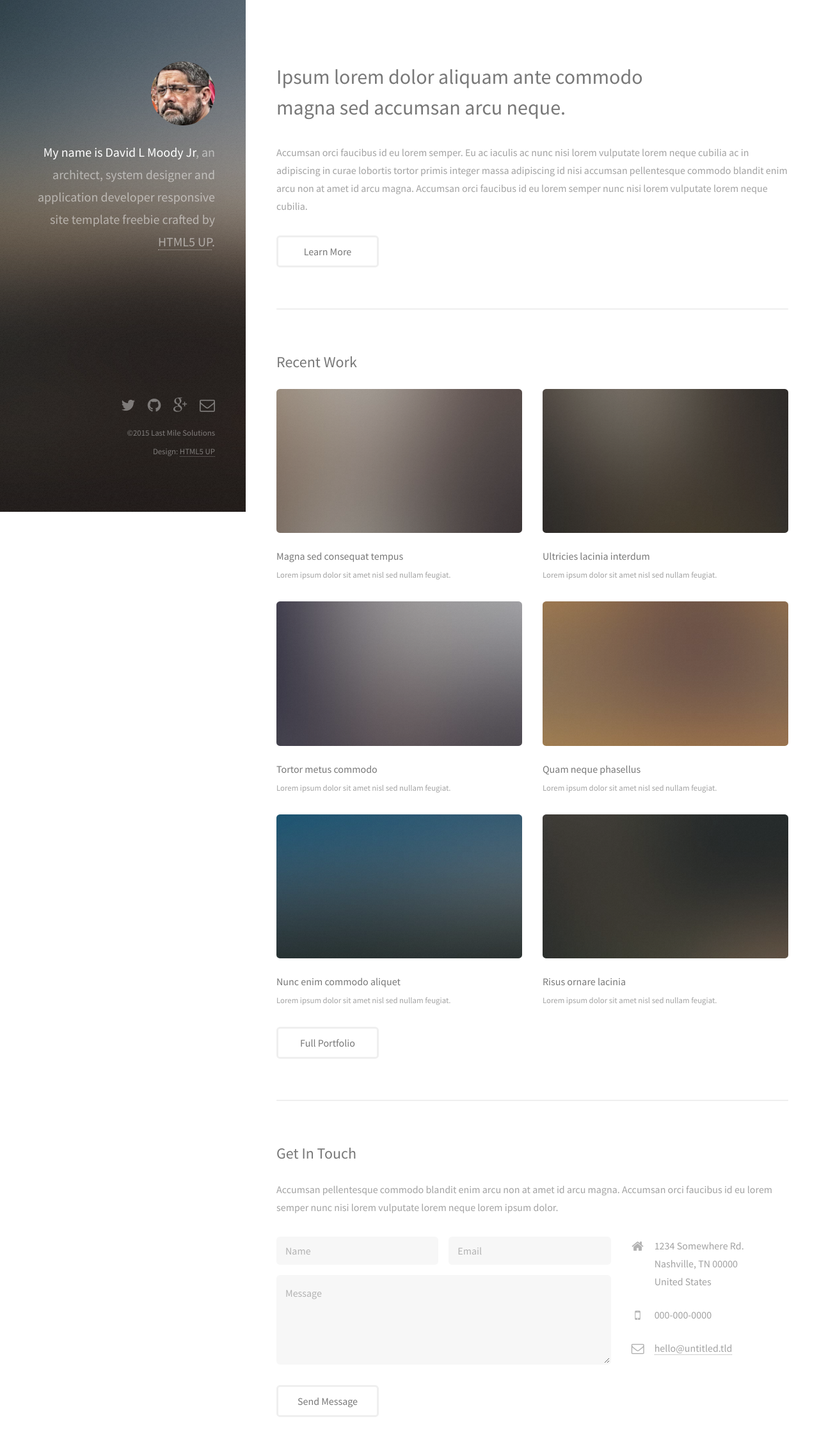
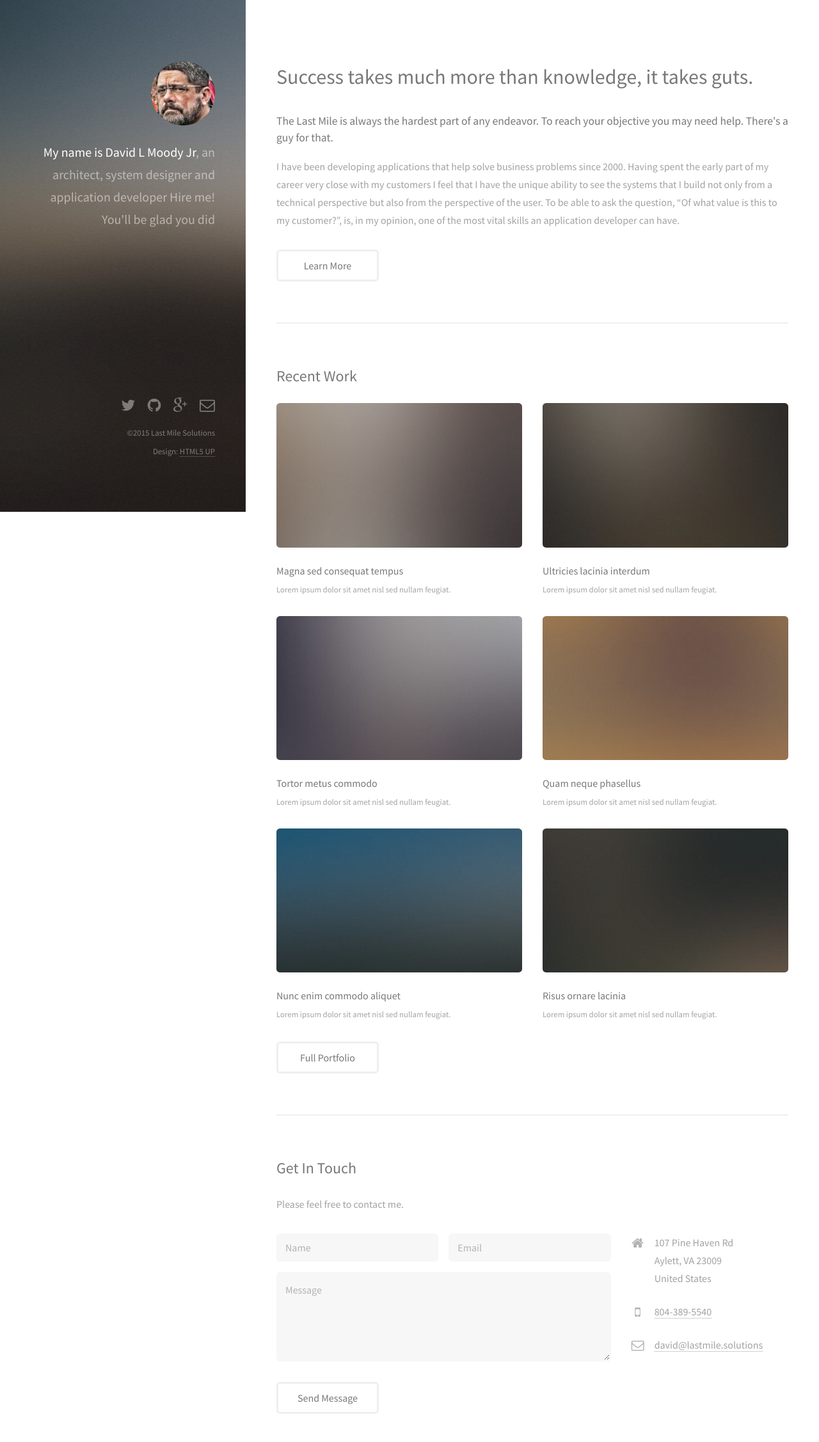
Before and after one commit to dlmoody/dlmoody.github.io, a website: page index.html in a window 1280 px wide. Shown: the whole page at 64% size. Drawn offline with Linux system fonts and the light colour scheme.

Commit message:
added some more text, got the contact info straight

```diff
--- a/index.html
+++ b/index.html
@@ -28,8 +28,9 @@
 			<header id="header">
 				<a href="#" class="image avatar"><img src="images/Dave.jpeg" alt="" /></a>
 				<h1><strong>My name is David L Moody Jr</strong>, an architect, system designer and application developer<br />
-				responsive site template freebie<br />
-				crafted by <a href="http://html5up.net">HTML5 UP</a>.</h1>
+				Hire me!<br />
+				You'll be glad you did</h1>
+
 			</header>
 
 		<!-- Main -->
@@ -38,10 +39,15 @@
 				<!-- One -->
 					<section id="one">
 						<header class="major">
-							<h2>Ipsum lorem dolor aliquam ante commodo<br />
-							magna sed accumsan arcu neque.</h2>
+							<h2>Success takes much more than knowledge, it takes guts.</h2>
+							<h4>The Last Mile is always the hardest part of any endeavor. To reach your objective you may need help. There's a guy for that.<h4>
 						</header>
-						<p>Accumsan orci faucibus id eu lorem semper. Eu ac iaculis ac nunc nisi lorem vulputate lorem neque cubilia ac in adipiscing in curae lobortis tortor primis integer massa adipiscing id nisi accumsan pellentesque commodo blandit enim arcu non at amet id arcu magna. Accumsan orci faucibus id eu lorem semper nunc nisi lorem vulputate lorem neque cubilia.</p>
+						<p>
+							I have been developing applications that help solve business problems since 2000. Having spent the early part of my career very close with my customers
+							I feel that I have the unique ability to see the systems that I build not only from a technical perspective but also from the
+							perspective of the user. To be able to ask the question, “Of what value is this to my customer?”, is, in my opinion, one of
+							the most vital skills an application developer can have.
+						</p>
 						<ul class="actions">
 							<li><a href="#" class="button">Learn More</a></li>
 						</ul>
@@ -90,7 +96,10 @@
 				<!-- Three -->
 					<section id="three">
 						<h2>Get In Touch</h2>
-						<p>Accumsan pellentesque commodo blandit enim arcu non at amet id arcu magna. Accumsan orci faucibus id eu lorem semper nunc nisi lorem vulputate lorem neque lorem ipsum dolor.</p>
+						<p>
+							Please feel free to contact me.
+
+						</p>
 						<div class="row">
 							<div class="8u 12u$(small)">
 								<form method="post" action="#">
@@ -108,17 +117,17 @@
 								<ul class="labeled-icons">
 									<li>
 										<h3 class="icon fa-home"><span class="label">Address</span></h3>
-										1234 Somewhere Rd.<br />
-										Nashville, TN 00000<br />
+										107 Pine Haven Rd<br />
+										Aylett, VA 23009<br />
 										United States
 									</li>
 									<li>
 										<h3 class="icon fa-mobile"><span class="label">Phone</span></h3>
-										000-000-0000
+										<a href="tel:+8043895540">804-389-5540</a>
 									</li>
 									<li>
 										<h3 class="icon fa-envelope-o"><span class="label">Email</span></h3>
-										<a href="#">hello@untitled.tld</a>
+										<a href="mailto:david@lastmile.solutions?subject=HELP">david@lastmile.solutions</a>
 									</li>
 								</ul>
 							</div>
--- a/package.json
+++ b/package.json
@@ -17,6 +17,8 @@
   },
   "homepage": "https://github.com/dlmoody/dlmoody.github.io",
   "devDependencies": {
-    "gulp": "^3.8.10"
+    "gulp": "^3.8.10",
+    "gulp-livereload": "^3.7.0",
+    "gulp-webserver": "^0.9.0"
   }
 }
```
Also changed, not shown: gulpfile.js (+9 -2 lines).
